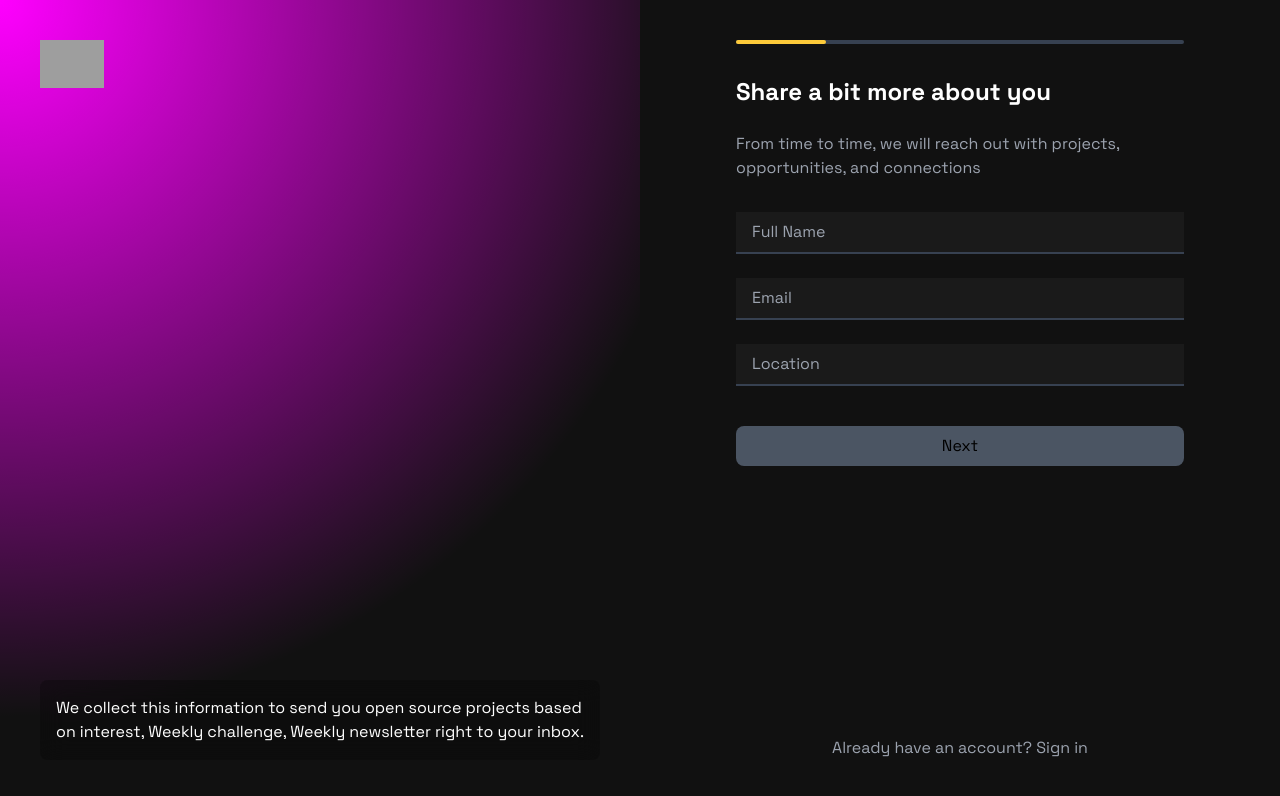
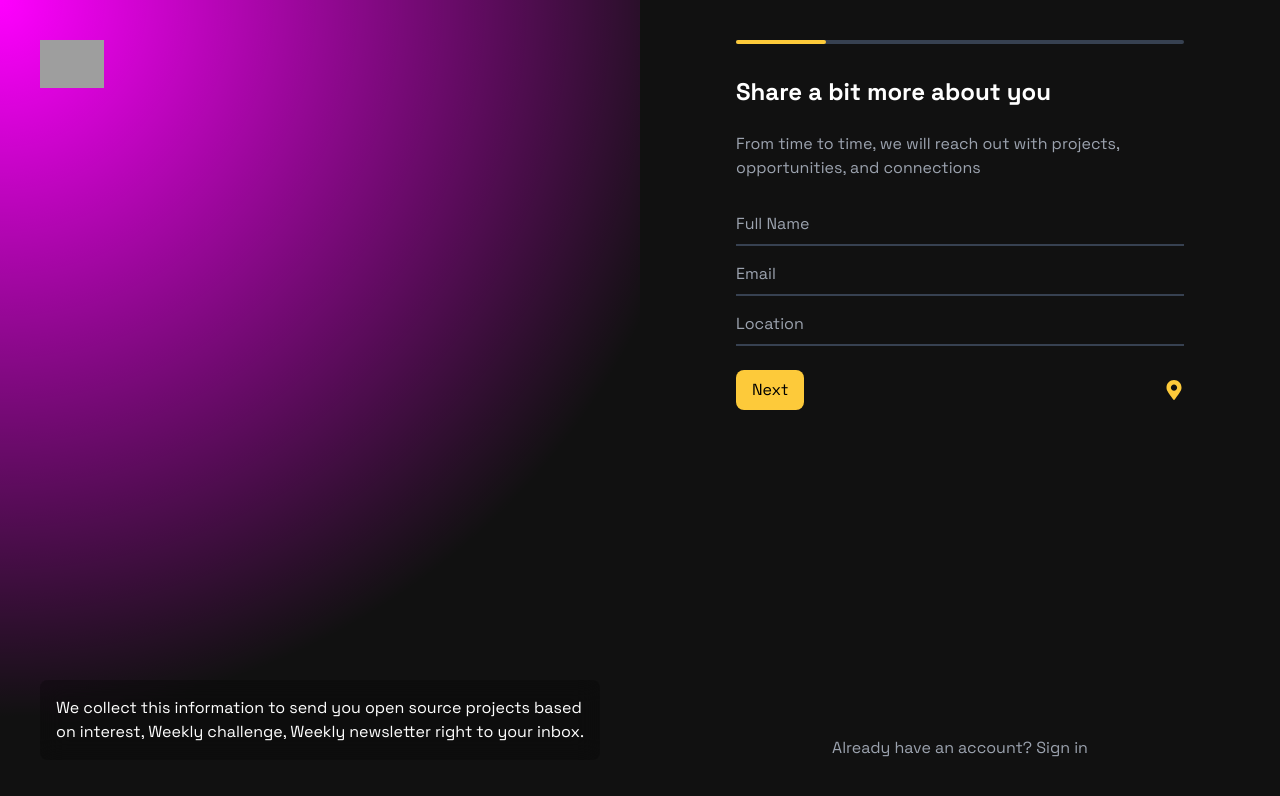
Before and after one commit to fasakinhenry/consolve, a React (Vite) app: page /login in a window 1280 px wide. Shown: the top 796 px of the page. Built offline with nearby package versions, Linux system fonts and the light colour scheme; grey boxes are pictures that could not be loaded.

Commit message:
feat: finish login

```diff
--- a/src/components/LoginForm.jsx
+++ b/src/components/LoginForm.jsx
@@ -1,5 +1,6 @@
 // src/components/LoginForm.jsx
 import React, { useState } from 'react';
+import { FaCheckCircle, FaMapMarkerAlt } from 'react-icons/fa';
 
 const LoginForm = ({ stage, onNext }) => {
   const [formData, setFormData] = useState({
@@ -7,6 +8,7 @@ const LoginForm = ({ stage, onNext }) => {
     email: '',
     location: '',
   });
+  const [loading, setLoading] = useState(false);
 
   const handleChange = (e) => {
     setFormData({ ...formData, [e.target.name]: e.target.value });
@@ -14,30 +16,39 @@ const LoginForm = ({ stage, onNext }) => {
 
   const handleSubmit = (e) => {
     e.preventDefault();
-    onNext();
+    setLoading(true);
+    setTimeout(() => {
+      setLoading(false);
+      onNext();
+    }, 1500);
   };
 
   const renderInput = (name, placeholder) => (
-    <div className="mb-6 relative">
+    <div className='mb-4 relative'>
       <input
         type={name === 'email' ? 'email' : 'text'}
         name={name}
         value={formData[name]}
         onChange={handleChange}
         placeholder={placeholder}
-        className="w-full bg-[#1a1a1a] border-b-2 border-gray-700 px-4 py-2 text-white placeholder-gray-400 focus:outline-none focus:border-[#fdca3a] transition-colors duration-300"
+        className='w-full bg-transparent border-b-2 border-gray-700 text-white focus:outline-none focus:border-[#fdca3a] pb-2'
         required
       />
       {formData[name] && (
-        <span className="absolute right-3 top-3 text-green-500">✓</span>
+        <FaCheckCircle className='absolute right-2 top-2 text-green-500' />
       )}
     </div>
   );
 
   return (
-    <form onSubmit={handleSubmit} className="text-white">
-      <h2 className="text-2xl font-bold mb-6">Share a bit more about you</h2>
-      <p className="text-gray-400 mb-8">From time to time, we will reach out with projects, opportunities, and connections</p>
+    <form onSubmit={handleSubmit}>
+      <h2 className='text-2xl font-bold mb-6 text-white'>
+        Share a bit more about you
+      </h2>
+      <p className='text-gray-400 mb-8'>
+        From time to time, we will reach out with projects, opportunities, and
+        connections
+      </p>
 
       {stage === 1 && (
         <>
@@ -49,22 +60,38 @@ const LoginForm = ({ stage, onNext }) => {
 
       {stage === 2 && (
         <>
-          <button className="w-full py-2 bg-blue-600 text-white rounded-lg mb-4 flex items-center justify-center">
-            <img src="/linkedin-icon.png" alt="LinkedIn" className="mr-2 h-5 w-5" />
+          <button className='w-full py-2 bg-blue-600 text-white rounded-lg mb-4 flex items-center justify-center'>
+            <img
+              src='/linkedin-icon.png'
+              alt='LinkedIn'
+              className='mr-2 h-5 w-5'
+            />
             Import LinkedIn Bio
           </button>
           {renderInput('twitter', 'https://twitter.com/username')}
-          {renderInput('stackoverflow', 'https://stackoverflow.com/users/id/username')}
+          {renderInput(
+            'stackoverflow',
+            'https://stackoverflow.com/users/id/username'
+          )}
         </>
       )}
 
-      <button
-        type="submit"
-        className={`w-full py-2 mt-4 text-black rounded-lg transition duration-300 ${Object.values(formData).some(field => !field) ? 'bg-gray-600 cursor-not-allowed' : 'bg-[#fdca3a] hover:bg-yellow-500 cursor-pointer'}`}
-        disabled={Object.values(formData).some(field => !field)}
-      >
-        Next
-      </button>
+      <div className='flex items-center justify-between mt-6'>
+        <button
+          type='submit'
+          className={`bg-[#fdca3a] text-black py-2 px-4 rounded-lg flex items-center ${
+            loading ? 'opacity-50 cursor-not-allowed' : ''
+          }`}
+          disabled={loading}
+        >
+          {loading ? (
+            <div className='w-5 h-5 border-2 border-black border-t-transparent rounded-full animate-spin'></div>
+          ) : (
+            'Next'
+          )}
+        </button>
+        <FaMapMarkerAlt className='text-[#fdca3a] text-xl cursor-pointer' />
+      </div>
     </form>
   );
 };
```
